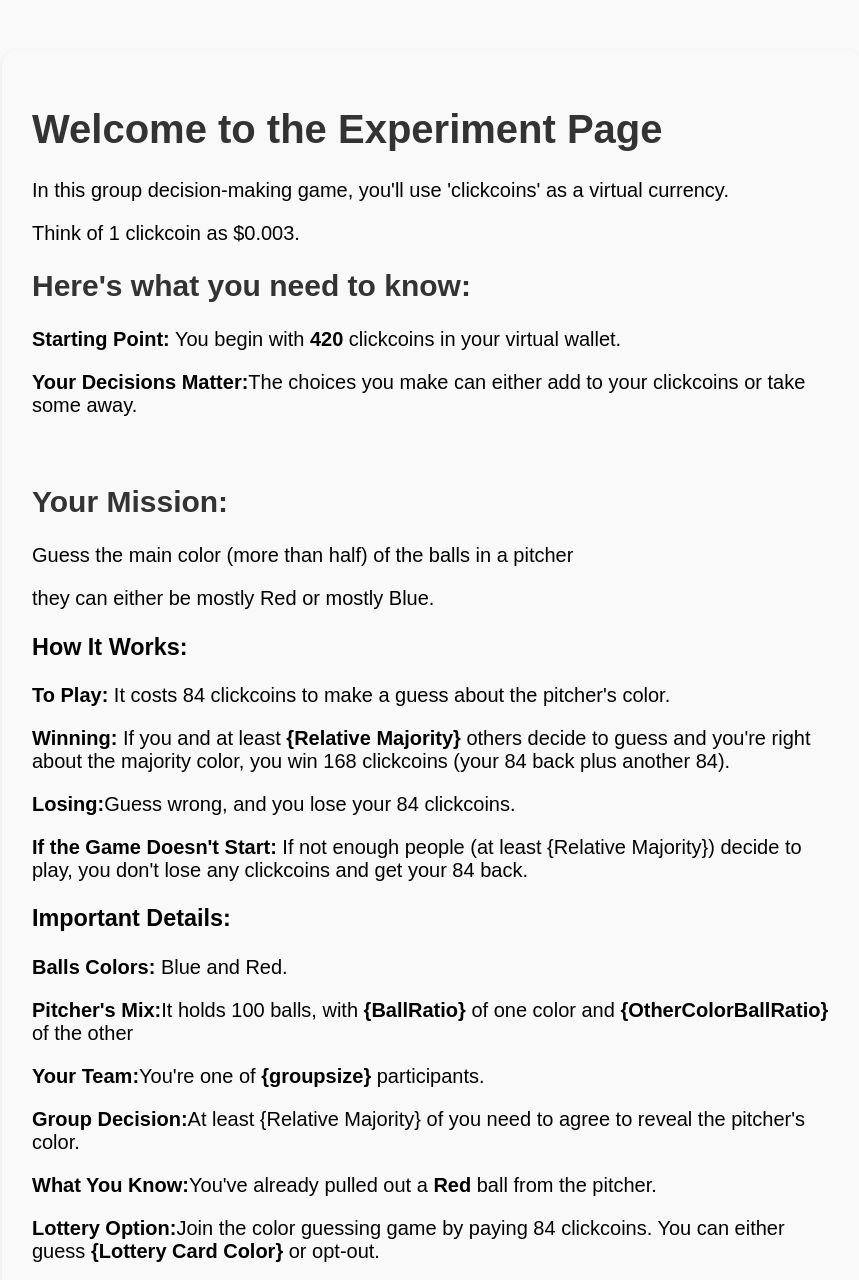
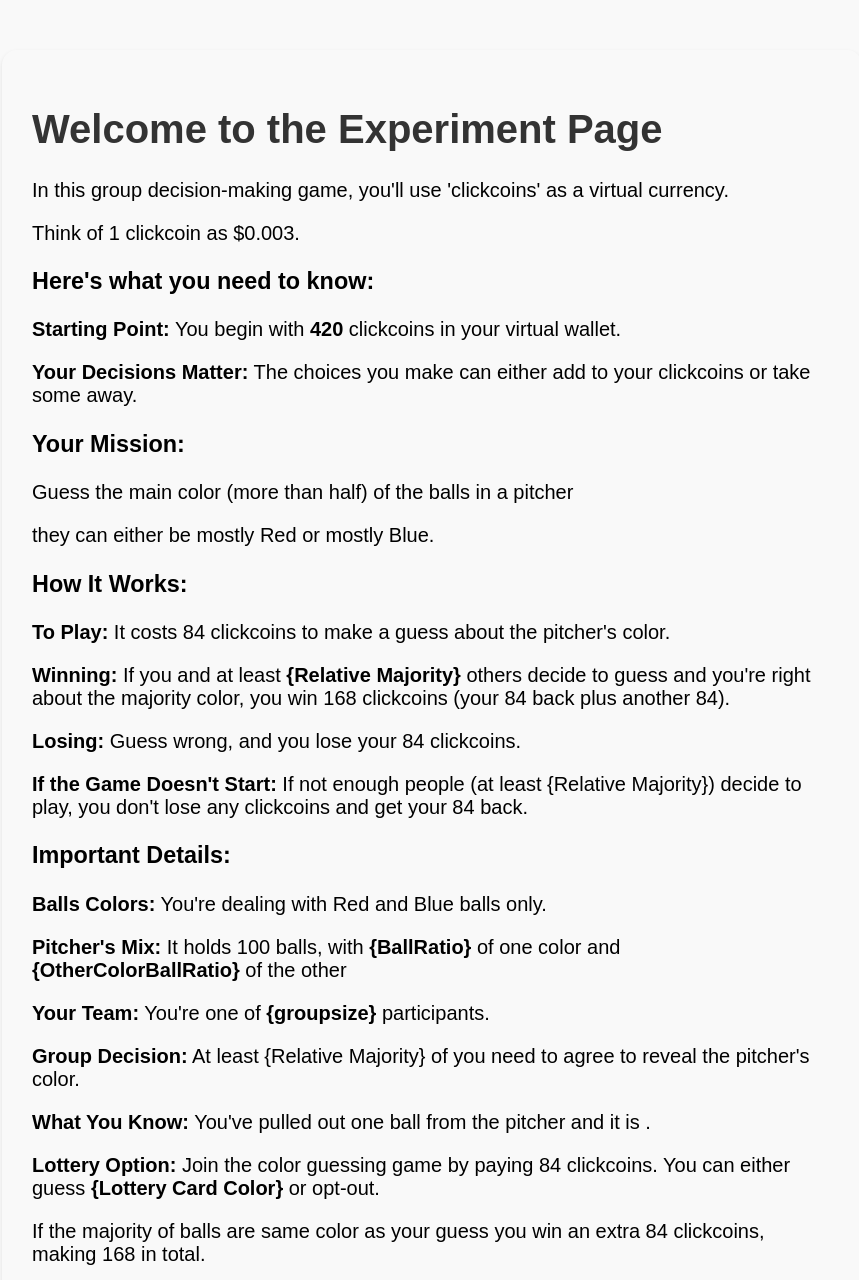
Before and after one commit to ShaniGueta/Final_Project, a website: page ExperimentCrowd.html in a window 1280 px wide. Shown: the top 1280 px of the page, without its empty margins (208-1067 px from the left). Drawn offline with Linux system fonts and the light colour scheme.

Commit message:
last pilot changes (hopefully)

```diff
--- a/ExperimentCrowd.html
+++ b/ExperimentCrowd.html
@@ -12,12 +12,11 @@
     <p>In this group decision-making game, you'll use 'clickcoins' as a virtual currency.</p>
     <p>Think of 1 clickcoin as $0.003.</p>
 
-    <p><h2>Here's what you need to know:</h2></p>
+    <p><h3>Here's what you need to know:</h3></p>
     <p><b>Starting Point:</b> You begin with <b>420</b> clickcoins in your virtual wallet.</p>
-    <p><b>Your Decisions Matter:</b>The choices you make can either add to your clickcoins or take some away.</p>
+    <p><b>Your Decisions Matter:</b> The choices you make can either add to your clickcoins or take some away.</p>
 
-    <br>
-    <h2>Your Mission:</h2>
+    <h3>Your Mission:</h3>
     <p>Guess the main color (more than half) of the balls in a pitcher </p>
     <p>they can either be mostly Red or mostly Blue.</p>
 
@@ -25,25 +24,24 @@
 
     <p><b>To Play:</b> It costs 84 clickcoins to make a guess about the pitcher's color.</p>
     <p id="relativeMajority"><b>Winning:</b> If you and at least <b>{Relative Majority}</b> others decide to guess and you're right about the majority color, you win 168 clickcoins (your 84 back plus another 84).</p>
-    <p><b>Losing:</b>Guess wrong, and you lose your 84 clickcoins.</p>
+    <p><b>Losing:</b> Guess wrong, and you lose your 84 clickcoins.</p>
     <p><b>If the Game Doesn't Start:</b> If not enough people (at least {Relative Majority}) decide to play, you don't lose any clickcoins and get your 84 back.</p>
 
     <h3>Important Details:</h3>
 
-    <p><b>Balls Colors:</b> Blue and Red.</p>
-    <p id="ballRatio"><b>Pitcher's Mix:</b>It holds 100 balls, with <b>{BallRatio}</b> of one color and <b>{OtherColorBallRatio}</b> of the other</p>
-    <p id="groupSize"><b>Your Team:</b>You're one of <b>{groupsize}</b> participants.</p>
-    <p><b>Group Decision:</b>At least {Relative Majority} of you need to agree to reveal the pitcher's color.</p>
+    <p><b>Balls Colors:</b> You're dealing with Red and Blue balls only.</p>
+    <p id="ballRatio"><b>Pitcher's Mix:</b> It holds 100 balls, with <b>{BallRatio}</b> of one color and <b>{OtherColorBallRatio}</b> of the other</p>
+    <p id="groupSize"><b>Your Team:</b> You're one of <b>{groupsize}</b> participants.</p>
+    <p><b>Group Decision:</b> At least {Relative Majority} of you need to agree to reveal the pitcher's color.</p>
     <p><b></b></p>
-    <p id="signalColor"><b>What You Know:</b>You've already pulled out a <b><span class="chosenColor"></span></b> ball from the pitcher.</p>
-    <p id="LotteryColor"><b>Lottery Option:</b>Join the color guessing game by paying 84 clickcoins. You can either guess <b>{Lottery Card Color}</b> or opt-out. </p>
+    <p id="signalColor"><b>What You Know:</b> You've pulled out one ball from the pitcher and it is <b><span id="chosenColor"></span></b>.</p>
+    <p id="LotteryColor"><b>Lottery Option:</b> Join the color guessing game by paying 84 clickcoins. You can either guess <b>{Lottery Card Color}</b> or opt-out. </p>
     <p>If the majority of balls are same color as your guess you win an extra 84 clickcoins, making 168 in total.</p>
     <p>If the majority of the balls are in the other color, you lose your 84 clickcoins.</p>
     <p>If not enough of you play, you get your 84 clickcoins back. </p>
 
     <p><h2>Time to Decide:</h2></p>
     <p>Given the info and the <span class="chosenColor"></span> ball you drew</p>
-<!--    <p>Given the info and the {chosenColor} of the ball you drew</p>-->
     <p><b>do you want to reveal the dominant color in the pitcher?</b></p>
 
     <form id="ExperimentCrowdPage" action='/submit-experiment-answer-Crowd' method="post" onsubmit="return submitForm()">
```
Also changed, not shown: ExperimentOneTime.html (+7 -8 lines), consentForm.html (+4 -25 lines).
